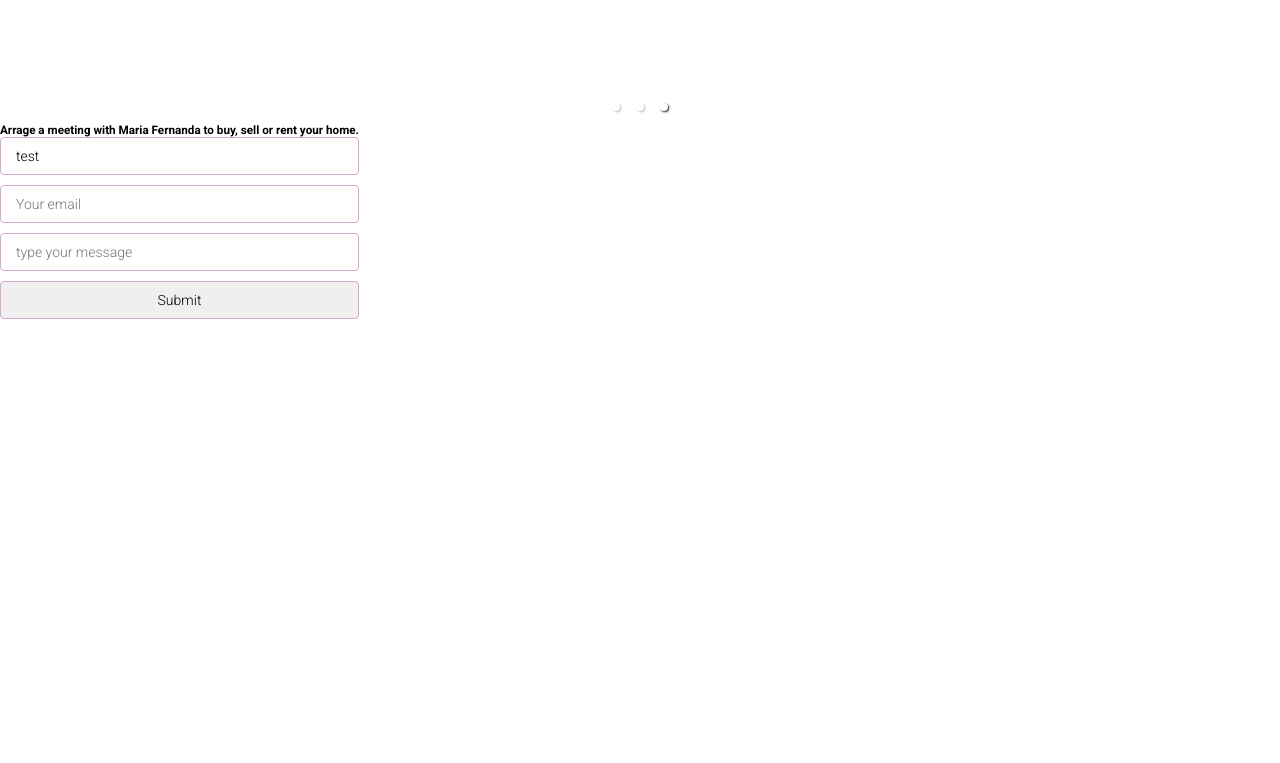
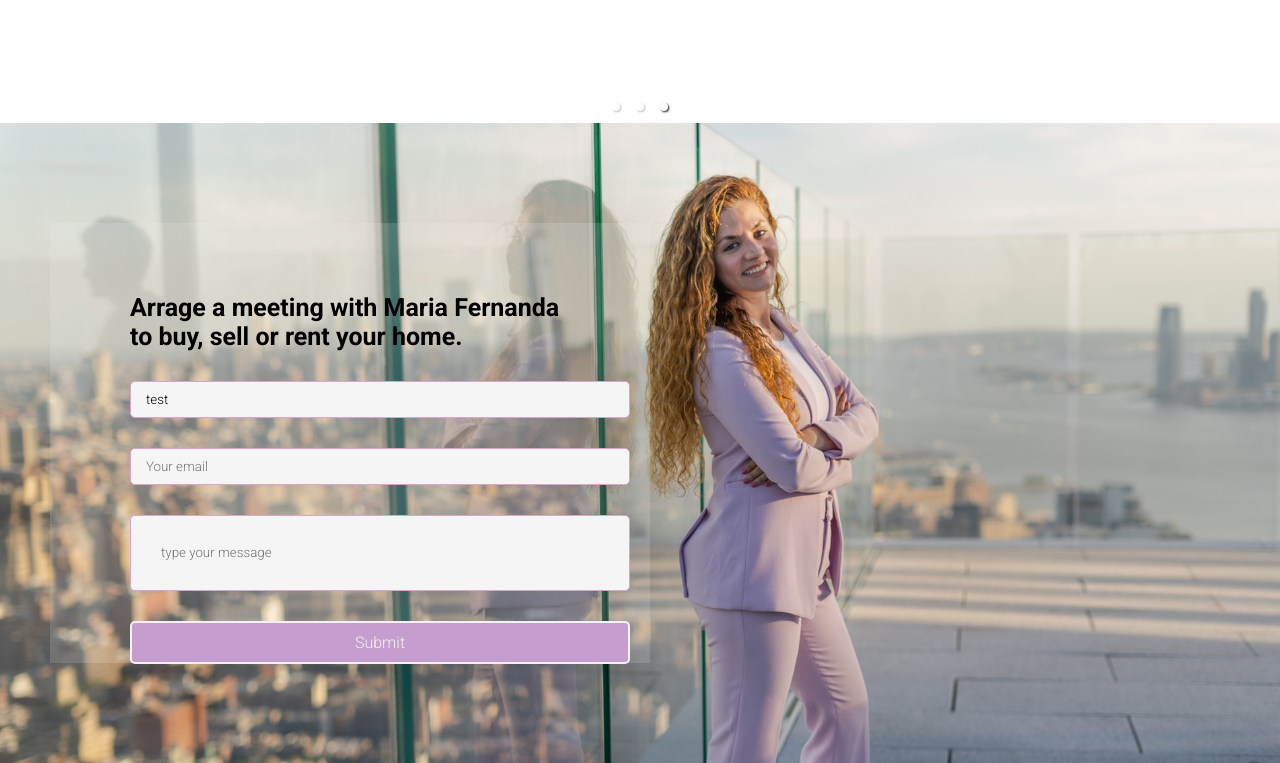
Before and after one commit to LorgioRoda/mfr-website, a React app: page / in a window 1280 px wide. Shown: the part 2604-3367 px from the top of the page. Before the commit the page ends 2933 px from the top, so only its background shows below. Built offline with nearby package versions, Linux system fonts and the light colour scheme.

Commit message:
working on styles form

```diff
--- a/src/Pages/LocalUpdates.js
+++ b/src/Pages/LocalUpdates.js
@@ -2,6 +2,7 @@ import { useEffect, useState } from "react"
 import React from 'react';
 import { useForm } from "react-hook-form";
 import "../assets/styles/Components/LocalUpdate.scss"
+import mfrBanner from "../assets/static/mfrBanner.jpg"
 
 
 export default function LocalUpdates() {
@@ -11,7 +12,7 @@ export default function LocalUpdates() {
     };
 
     return (
-        <div>
+        <div className="content">
             <form className="form" onSubmit={handleSubmit(onSubmit)}>
                 <div className="form__content">
                     <h3>Arrage a meeting with Maria Fernanda to buy, sell or rent your home.</h3>
--- a/src/assets/styles/Components/LocalUpdate.scss
+++ b/src/assets/styles/Components/LocalUpdate.scss
@@ -2,20 +2,50 @@
 @import "../Vars.scss";
 @import "../Media.scss";
 
+.content {
+    background-image: url(../../static/mfrBanner.jpg);
+    background-size: cover;
+    background-repeat: no-repeat;
+    text-align: center;
+}
 .form {
     display: flex;
-    max-width: 500px;
-    background-color: white;
+    height: 80vh;
+    margin: auto;
 }
 .form__content {
+    padding: 50px;
+    margin: 120px 50px;
+    background-color: #f2f2f229;
+    & h3{
+        margin: 20px 30px;
+        font-size: 2.5rem;
+        text-align: start;
+    }
+}
+.form__content {
+    max-width: 600px;
+    margin: 100px 50px;
 }
 .form__content input {
     display: block;
     width: 100%;
-    margin-bottom: 10px;
+    margin: 30px;
     padding: 10px 15px;
-    border-radius: 4px;
+    border-radius: 5px;
     border: 1px solid$main-color;
+    background-color: #F5F5F5;
     box-sizing: border-box;
-    font-size: 14px;
 }
+.form__content--message input {
+    width: 100%;
+    padding: 30px;
+    line-height: 14px;
+}
+.form_content--buttom input {
+    color: $white-color;
+    font-size: 1.6rem;
+    border: 2px solid $white-color;
+    background-color: $second-color;
+    cursor: pointer;
+}
```
Also changed, not shown: src/assets/static/mfrBanner.jpg (added).
